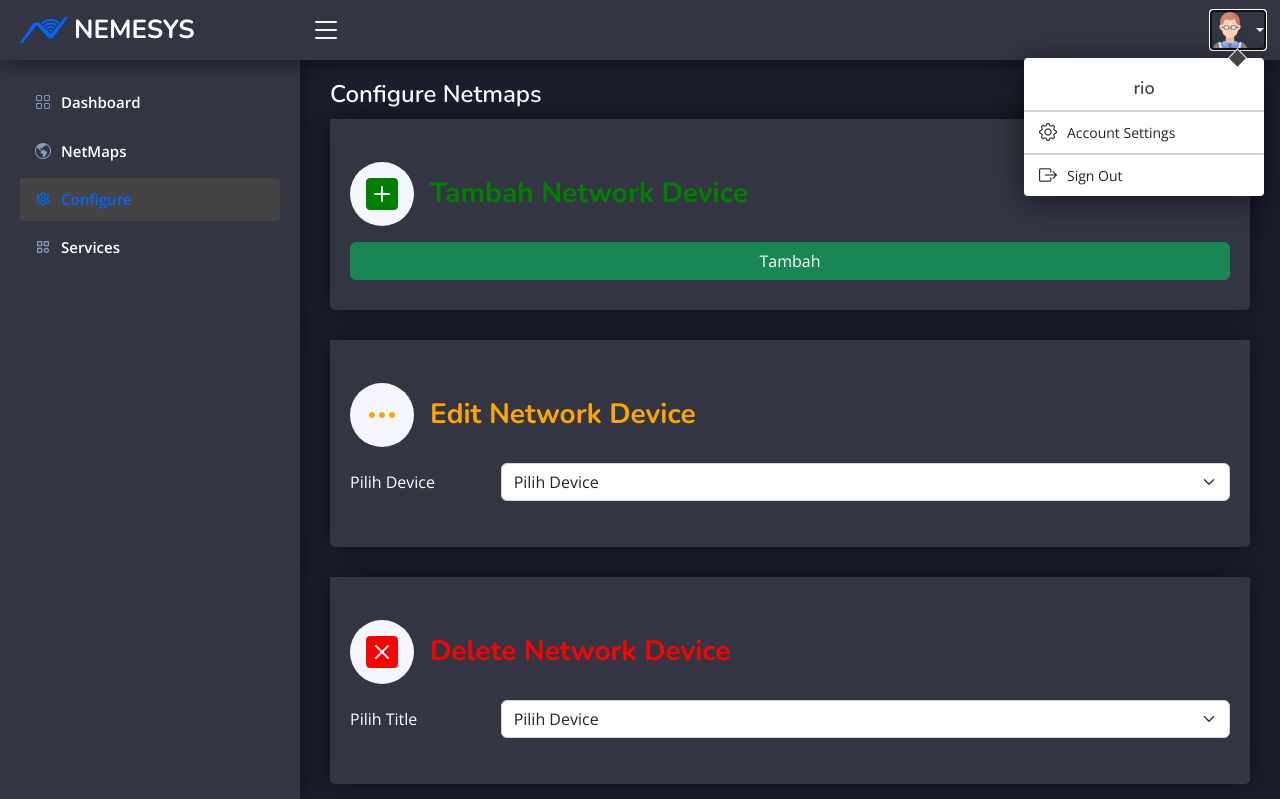
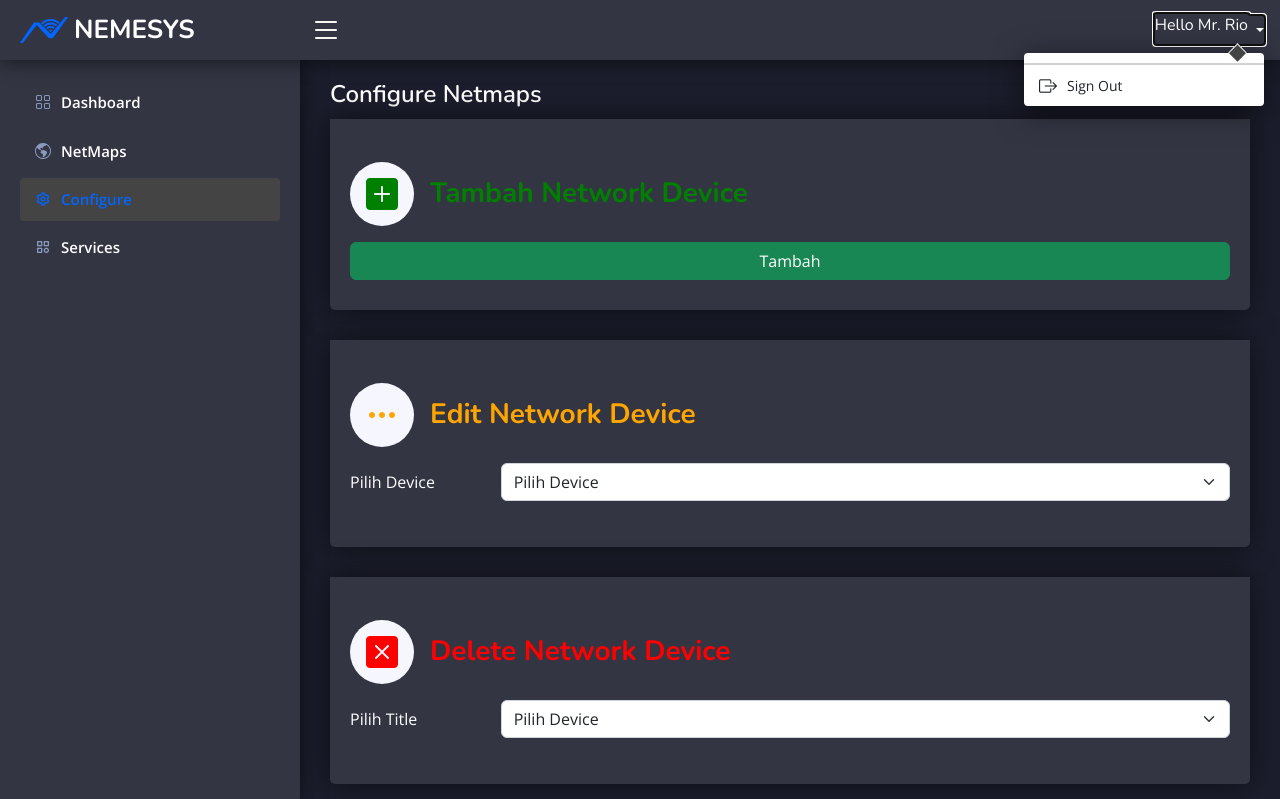
Before and after one commit to riomz07/feb_nemesys, a Django app: page /configure/ in a window 1280 px wide, after a click that opens the changed part. Shown: the top 799 px of the page. Run offline with Django 4.2, Linux system fonts and the light colour scheme; a user stored in the database is signed in; data comes from the database, SQL or seed files in the repository; some libraries are stand-ins or nearby versions.

Commit message:
hello mr

```diff
--- a/main/templates/pages/navbar.html
+++ b/main/templates/pages/navbar.html
@@ -25,32 +25,23 @@
             <li class="nav-item dropdown pe-3">
 
                 <a class="nav-link nav-profile d-flex align-items-center pe-0" href="#" data-bs-toggle="dropdown">
-                    {% if request.user.staff.profile_picture %}
-                    <img src="{{request.user.staff.profile_picture.url}}" alt="Profile" class="">
-                    {% else %}
-                    <img src="{% static 'assets/img/default_profile_pic.png' %}" alt="Profile" class="">
-                    {% endif %}
+
+                    <h6 style="text-transform: capitalize;">Hello Mr. {{request.user.username}}</h6>
                     <span class="d-none d-md-block dropdown-toggle ps-2">{{request.user.staff.name}}</span>
                 </a><!-- End Profile Iamge Icon -->
 
                 <ul class="dropdown-menu dropdown-menu-end dropdown-menu-arrow profile">
-                    <li class="dropdown-header">
+                    <!-- <li class="dropdown-header">
                         <h6>{{request.user.username}}</h6>
-                    </li>
-                    <li>
-                        <hr class="dropdown-divider">
-                    </li>
+                    </li> -->
 
-                    <li>
-                        <hr class="dropdown-divider">
-                    </li>
 
-                    <li>
+                    <!-- <li>
                         <a class="dropdown-item d-flex align-items-center" href="{% url 'main' %}">
                             <i class="bi bi-gear"></i>
                             <span>Account Settings</span>
                         </a>
-                    </li>
+                    </li> -->
                     <li>
                         <hr class="dropdown-divider">
                     </li>
--- a/static/assets/css/style.css
+++ b/static/assets/css/style.css
@@ -141,6 +141,7 @@ h6 {
 }
 
 .dropdown-menu .dropdown-item:hover {
+  color: white;
   background-color: #444444;
 }
 
```
